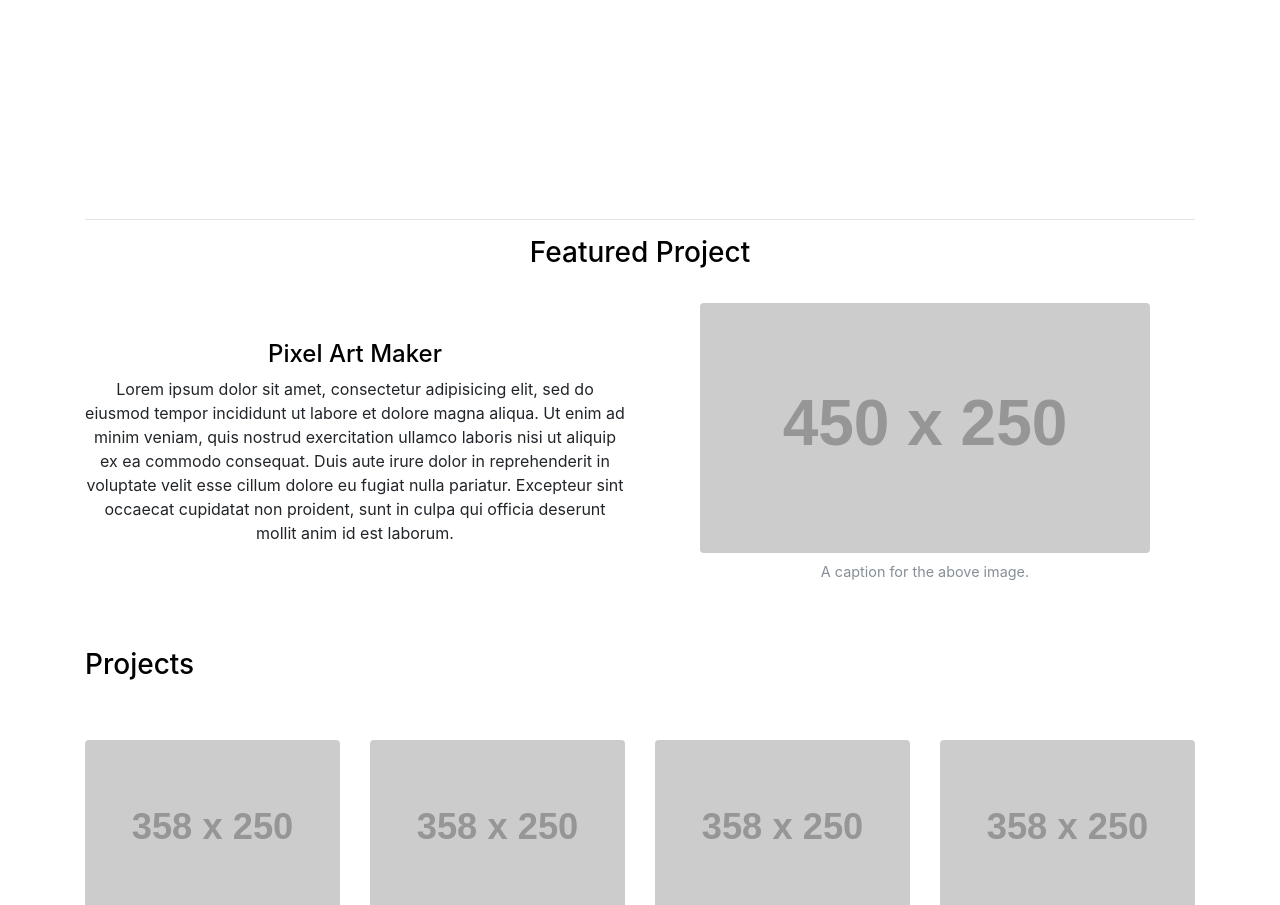
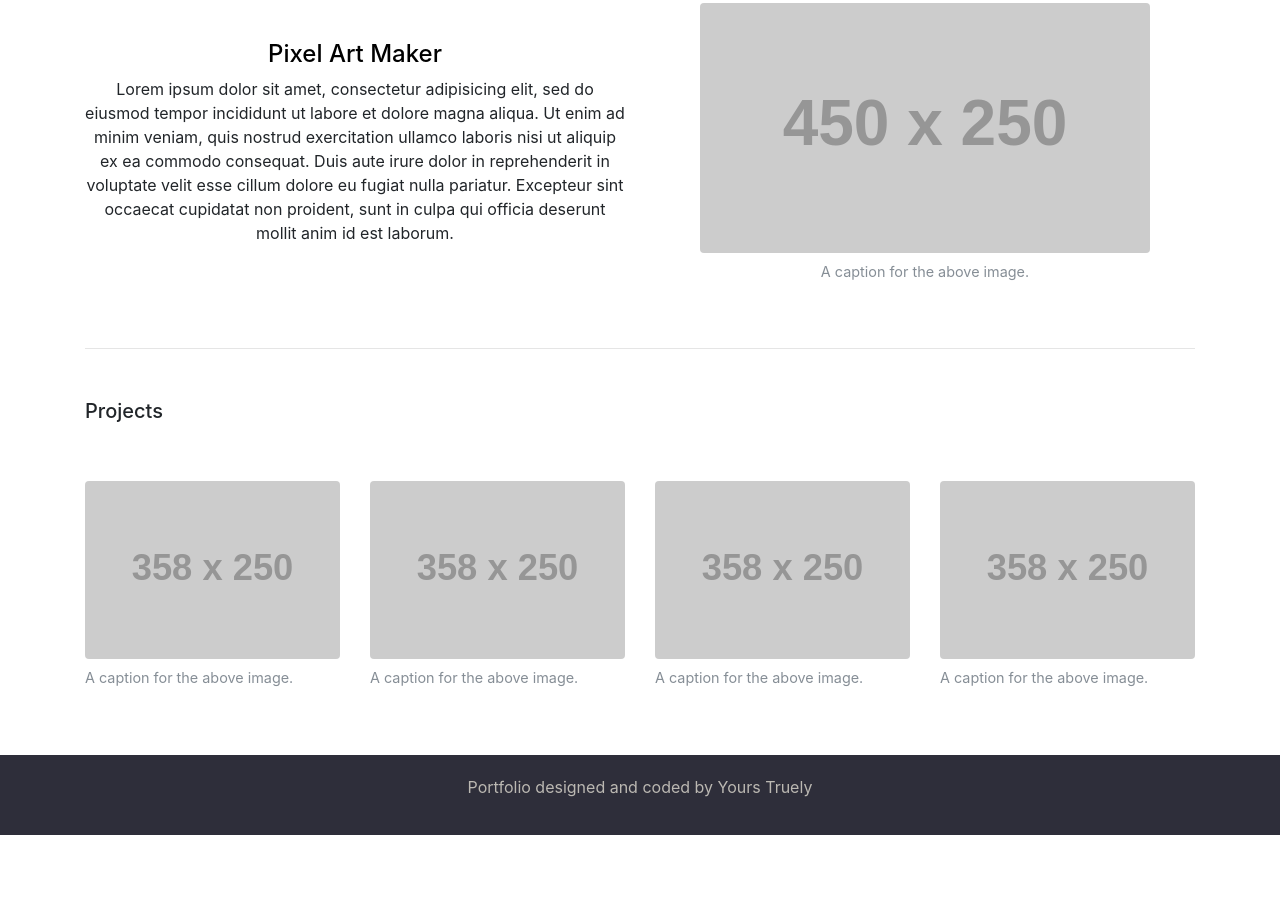
Before and after one commit to Mogzz/Portfolio, a plain HTML site: page src/index.html in a window 1280 px wide. Shown: the part 1463-2368 px from the top of the page. After the commit the page ends 2298 px from the top, so only its background shows below. Drawn offline with nearby package versions, Linux system fonts and the light colour scheme; placeholder pictures from the web are drawn by us.

Commit message:
Changed vh to 50

```diff
--- a/src/index.html
+++ b/src/index.html
@@ -86,9 +86,11 @@
         </figure>
       </div>
     </div>
+  <hr>
+  <div id="projects">
     <div class="row">
-      <div class="col-md-12">
-        <h3>Projects</h3>
+        <div class="col-md-12">
+          <h5 class="text-upper">Projects</h4>
       </div>
     </div>
     <div class="row">
@@ -117,6 +119,7 @@
         </figure>
       </div>
     </div>
+  </div>
   </div>
   <!--End Container -->
   <footer class="bg-elegant-color-dark">
--- a/src/style.css
+++ b/src/style.css
@@ -24,8 +24,12 @@ nav {
   margin-bottom: 50px;
 }
 
+#projects {
+  margin-top: 50px;
+}
+
 .title {
-  margin-bottom: 25px;
+  margin-bottom: 125px;
 }
 
 .jumbotron {
@@ -76,7 +80,7 @@ nav {
 }
 
 .fullscreen {
-  height: 100vh;
+  height: 50vh;
   display: flex;
 }
 
```
